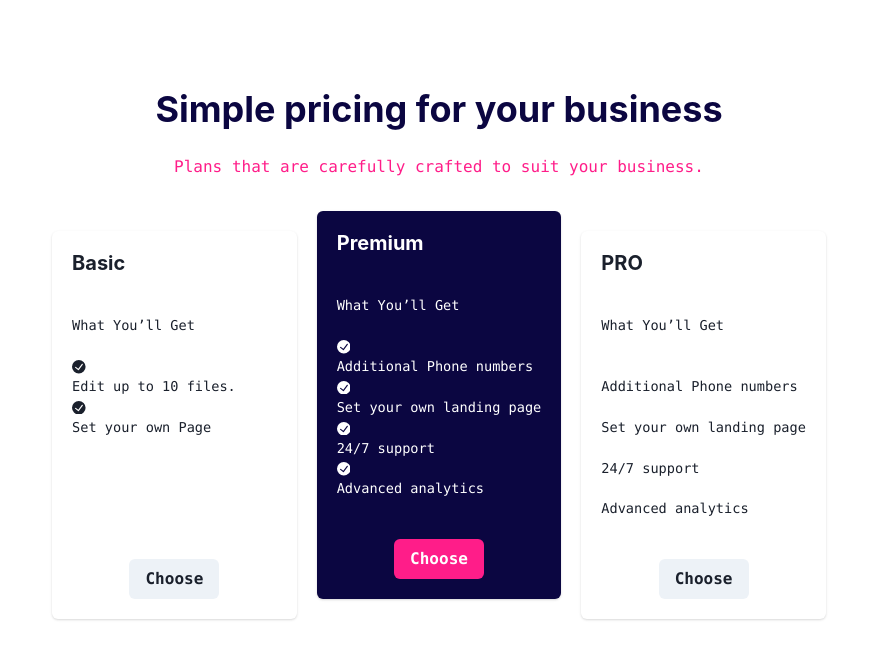
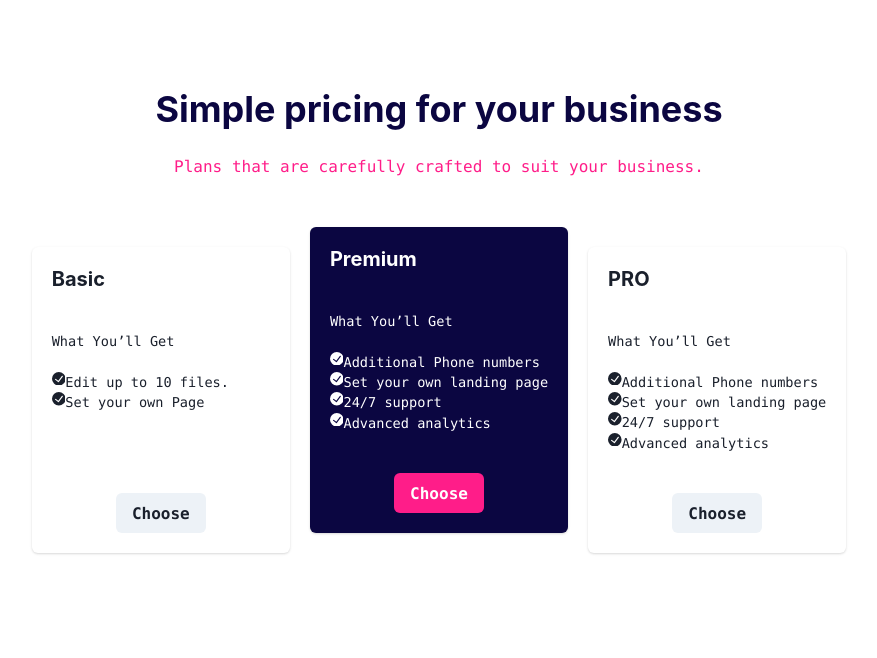
Before and after one commit to fazzyA/next13-pricing-ui-chakra-ui, a Next.js app: page / in a window 1280 px wide. Shown: the top 658 px of the page, without its empty margins (201-1078 px from the left). Built offline with nearby package versions, Linux system fonts and the light colour scheme.

Commit message:
adjudtments

```diff
--- a/components/Cards.jsx
+++ b/components/Cards.jsx
@@ -14,21 +14,21 @@ import { CheckCircleIcon } from '@chakra-ui/icons'
 
 export default function Test() {
   return (
-    <>
+
       <Box display="row" alignItems="center" justifyContent="space-between">
 
         <Heading textAlign='center' color='#0B0641' my={6}>Simple pricing for your business</Heading>
-        <Text textAlign='center' fontSize='md' color='#FF1D89' justifyContent='center'> Plans that are carefully crafted to suit your business.</Text>
+        <Text textAlign='center' fontSize='md' color='#FF1D89' justifyContent='center' mb={8}> Plans that are carefully crafted to suit your business.</Text>
 
-        <SimpleGrid my={8} columns={3} spacingX='20px' spacingY='20px'>
-  <Card  mt={5} maxW='xl' >
+        <SimpleGrid mt={12} columns={3} spacingX='20px' spacingY='20px'>
+          <Card mt={5} w="100%">
             <CardHeader>
               <Heading size='md'> Basic</Heading>
             </CardHeader>
             <CardBody>
               <Text mb={5}>What You’ll Get</Text>
-      <span className='d-flex'><CheckCircleIcon /> <Text>Edit up to 10 files.</Text></span>
-      <span><CheckCircleIcon /> <Text>Set your own Page</Text></span>
+              <Flex className=''><CheckCircleIcon /> <Text>Edit up to 10 files.</Text></Flex>
+              <Flex className=''><CheckCircleIcon /> <Text>Set your own Page</Text></Flex>
 
             </CardBody>
             <CardFooter justifyContent='center'>
@@ -40,15 +40,15 @@ export default function Test() {
               <Heading color='#ffffff' size='md'> Premium </Heading>
             </CardHeader>
             <CardBody>
-      <Text  mb={5} color='#ffffff'>What You’ll Get</Text>
-      <CheckCircleIcon color='white' /> <Text color='white'>Additional Phone numbers</Text>
-      <CheckCircleIcon color='white' /> <Text color='white'>Set your own landing page</Text>
-      <CheckCircleIcon color='white' /> <Text color='white'>24/7 support</Text>
-      <CheckCircleIcon color='white' /> <Text color='white'>Advanced analytics</Text>
+              <Text mb={5} color='#ffffff'>What You’ll Get</Text>
+              <Flex className=''><CheckCircleIcon color='white' className='mr-2' /> <Text color='white'>Additional Phone numbers</Text></Flex>
+              <Flex className=''><CheckCircleIcon color='white' /> <Text color='white'>Set your own landing page</Text></Flex>
+              <Flex className=''><CheckCircleIcon color='white' /> <Text color='white'>24/7 support</Text></Flex>
+            <Flex className=''> <CheckCircleIcon color='white' /> <Text color='white'>Advanced analytics</Text></Flex>
 
         </CardBody>
         <CardFooter justifyContent='center'>
-      <Button color='#ffffff' bg='#FF1D89' >Choose</Button>
+          <Button color='#ffffff' bg='#FF1D89'>Choose</Button>
         </CardFooter>
       </Card>
       <Card mt={5}>
@@ -58,11 +58,11 @@ export default function Test() {
             PRO</Heading>
         </CardHeader>
         <CardBody>
-      <Text  mb={5}>What You’ll Get</Text>
-      <CheckCircleIcon color='white' /> <Text >Additional Phone numbers</Text>
-      <CheckCircleIcon color='white' /> <Text >Set your own landing page</Text>
-      <CheckCircleIcon color='white' /> <Text>24/7 support</Text>
-      <CheckCircleIcon color='white' /> <Text>Advanced analytics</Text>
+          <Text mb={5}>What You’ll Get</Text>
+          <Flex className=''><CheckCircleIcon /> <Text className='pl-5'>Additional Phone numbers</Text></Flex>
+        <Flex className=''><CheckCircleIcon /> <Text>Set your own landing page</Text></Flex>
+      <Flex className=''><CheckCircleIcon  /> <Text>24/7 support</Text></Flex>
+      <Flex className=''> <CheckCircleIcon  /> <Text>Advanced analytics</Text></Flex>
 
     </CardBody>
     <CardFooter  justifyContent='center'>
@@ -71,13 +71,7 @@ export default function Test() {
   </Card>
 </SimpleGrid>
 </Box>
-{/* <SimpleGrid my={8} columns={[2, null, 3]} spacing='40px'>
-  <Box bg='tomato' height='80px'></Box>
-  <Box bg='tomato' height='80px'></Box>
-  <Box bg='tomato' height='80px'></Box>
 
-</SimpleGrid> */}
 
-    </>
   )
 }
```
Lines whose indentation alone changed are shown as unchanged.
